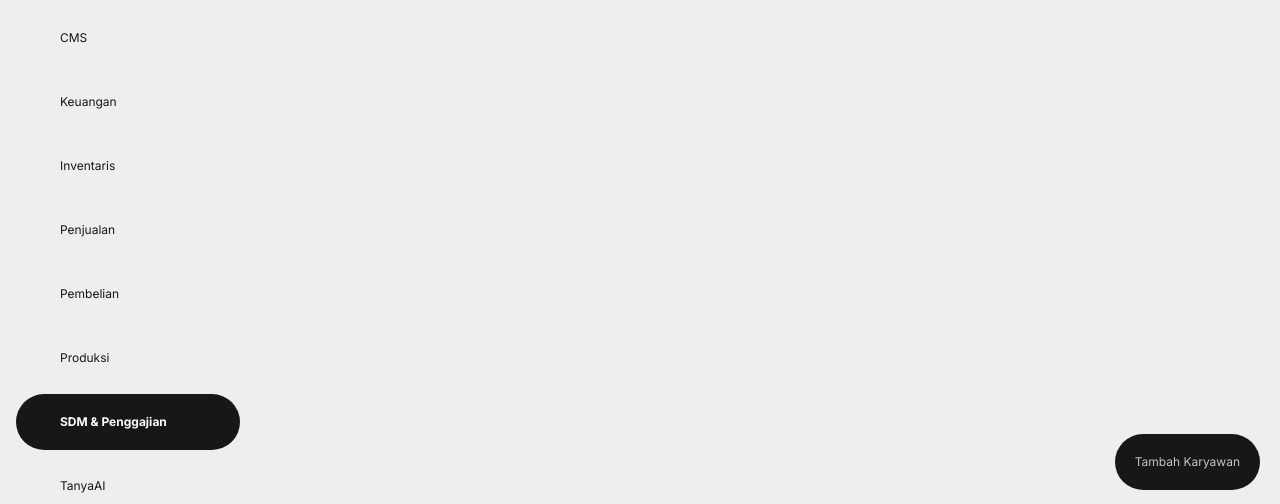
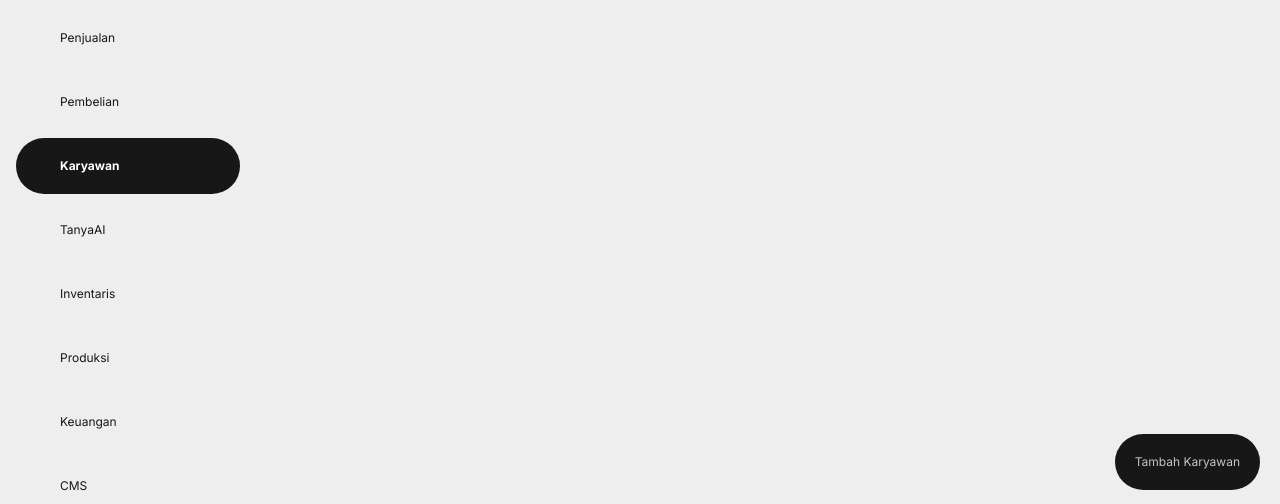
Before and after one commit to yogawan/mekarjs, a Next.js app: page /human_resource in a window 1280 px wide. Shown: the part 290-794 px from the top of the page. Built offline with nearby package versions, Linux system fonts and the light colour scheme; no server answers; the database is empty; some icons are missing; a web font is replaced by a local one.

Commit message:
Mengubah struktur Sidebar

```diff
--- a/src/components/global/Sidebar.jsx
+++ b/src/components/global/Sidebar.jsx
@@ -9,14 +9,14 @@ const Sidebar = () => {
     const menuItems = [
         { href: "/", icon: "material-symbols:home", label: "Beranda" },
         { href: "/dashboard", icon: "tabler:chart-line", label: "Dashboard" },
-        { href: "/content", icon: "mdi:web", label: "CMS" },
-        { href: "/finance", icon: "gridicons:arrow-down", label: "Keuangan" },
-        { href: "/inventory", icon: "mdi:warehouse", label: "Inventaris" },
         { href: "/penjualan", icon: "mdi:cart-outline", label: "Penjualan" },
         { href: "/pembelian", icon: "mdi:truck-fast", label: "Pembelian" },
+        { href: "/human_resource", icon: "mdi:account-group-outline", label: "Karyawan" },
+        { href: "/chat", icon: "mingcute:ai-fill", label: "TanyaAI" },
+        { href: "/inventory", icon: "mdi:warehouse", label: "Inventaris" },
         { href: "/production", icon: "mdi:factory", label: "Produksi" },
-        { href: "/human_resource", icon: "mdi:account-group-outline", label: "SDM & Penggajian" },
-        { href: "/chat", icon: "mingcute:ai-fill", label: "TanyaAI" },
+        { href: "/finance", icon: "gridicons:arrow-down", label: "Keuangan" },
+        { href: "/content", icon: "mdi:web", label: "CMS" },
     ];
 
     return (
```
